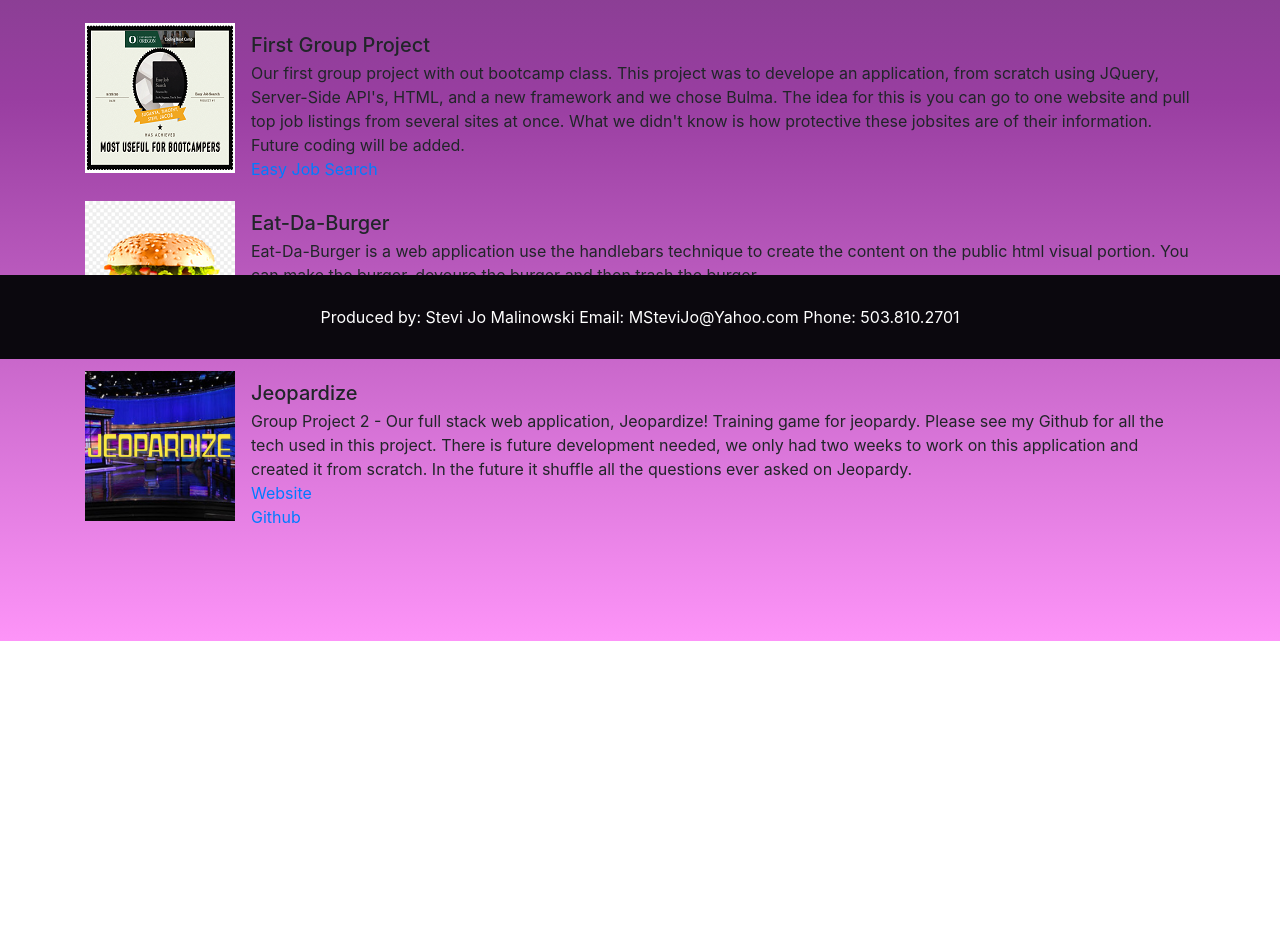
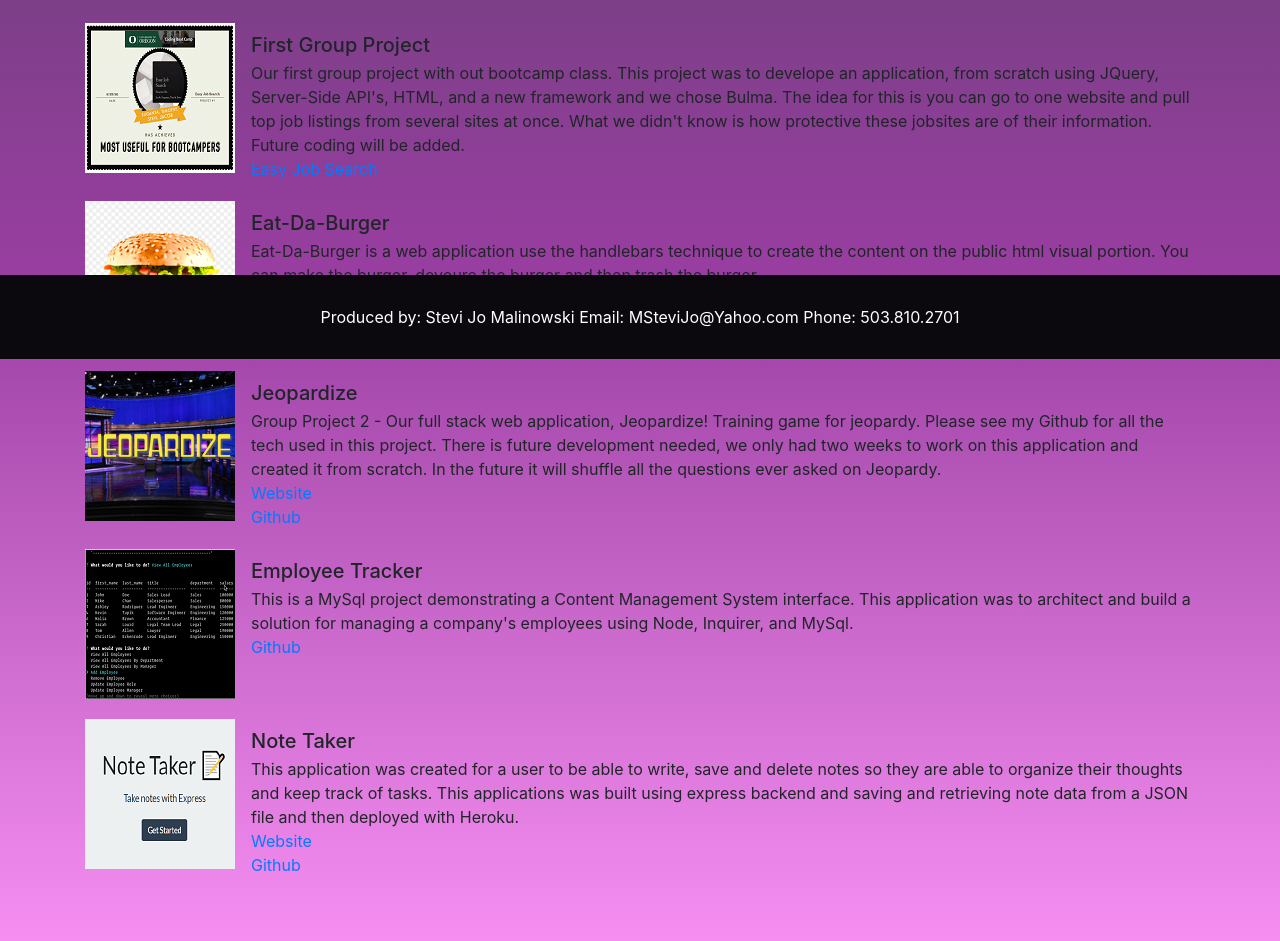
Before and after one commit to mstevijo/responsivePortfolio, a plain HTML site: page portfolio.html in a window 1280 px wide. Shown: the part 441-1382 px from the top of the page. Before the commit the page ends 1082 px from the top, so only its background shows below. Drawn offline with nearby package versions, Linux system fonts and the light colour scheme.

Commit message:
added two more projects to portfolio page

```diff
--- a/portfolio.html
+++ b/portfolio.html
@@ -96,11 +96,37 @@
             Group Project 2 - Our full stack web application, Jeopardize! Training game for jeopardy.
             Please see my Github for all the tech used in this project. There is future development needed,
             we only had two weeks to work on this application and created it from scratch. In the future it
-            shuffle all the questions ever asked on Jeopardy.
+            will shuffle all the questions ever asked on Jeopardy.
           </br>
            <a href="https://thawing-lake-66085.herokuapp.com/login" target="blank">Website</a>
         </br>
         <a class="Github" href="https://github.com/mstevijo/Project-Two-Jeopardize" target="_blank">Github</a>
+          </div>
+        </li>
+
+        <li class="media">
+          <img src="Assets/Images/employee-tracker.png" class="mr-3" alt="...">
+          <div class="media-body">
+            <h5 class="mt-0 mb-1">Employee Tracker </h5>
+            This is a MySql project demonstrating a Content Management System interface. This application
+            was to architect and build a solution for managing a company's employees using Node, Inquirer, and
+            MySql.
+          </br>
+        <a class="Github" href="https://github.com/mstevijo/employee_tracker" target="_blank">Github</a>
+          </div>
+        </li>
+        <li class="media">
+          <img src="Assets/Images/Note-taker.png" class="mr-3" alt="...">
+          <div class="media-body">
+            <h5 class="mt-0 mb-1">Note Taker </h5>
+             This application was created for a user to be able to write, save and delete notes so they are
+             able to organize their thoughts and keep track of tasks. This applications was built using express
+             backend and saving and retrieving note data from a JSON file and then deployed with Heroku.
+          </br>
+        <a class="Website" href="https://protected-wildwood-90454.herokuapp.com/" target="_blank">Website</a>
+      </br>
+      <a class="Github" href="https://github.com/mstevijo/note-taker" target="_blank">Github</a>
+        </div>
           </div>
         </li>
   </ul>
```
Also changed, not shown: index.html (+1 -1 lines), Assets/Images/Note-taker.png (added), Assets/Images/employee-tracker.png (added).
